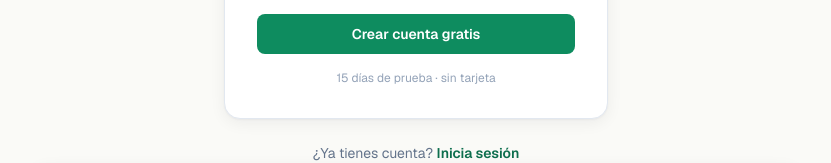
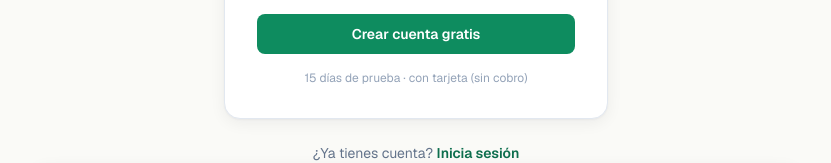
Before and after one commit to matthiasmm-coder/aproba, a Next.js app: page /signup in a window 1280 px wide. Shown: the part 546-709 px from the top of the page, without its empty margins (224-1055 px from the left). Built offline with nearby package versions, Linux system fonts and the light colour scheme.

Commit message:
signup: pied du parcours vert honnête (« 15 días · con tarjeta (sin cobro) ») au lieu de « sin tarjeta » trompeur ; le vert exige bien la carte au checkout Stripe (payment_method_collection=always)

```diff
--- a/components/signup-form.tsx
+++ b/components/signup-form.tsx
@@ -107,7 +107,7 @@ export function SignupForm() {
       >
         {loading ? "Creando tu cuenta…" : "Crear cuenta gratis"}
       </button>
-      <p className="text-center text-xs text-slate-400">{esPrueba ? "1 mes de prueba · sin tarjeta" : "15 días de prueba · sin tarjeta"}</p>
+      <p className="text-center text-xs text-slate-400">{esPrueba ? "1 mes de prueba · sin tarjeta" : "15 días de prueba · con tarjeta (sin cobro)"}</p>
     </form>
   );
 }
```
